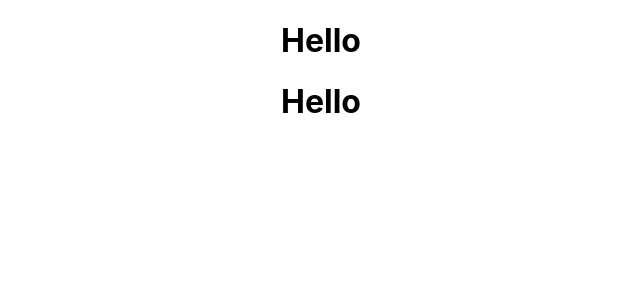
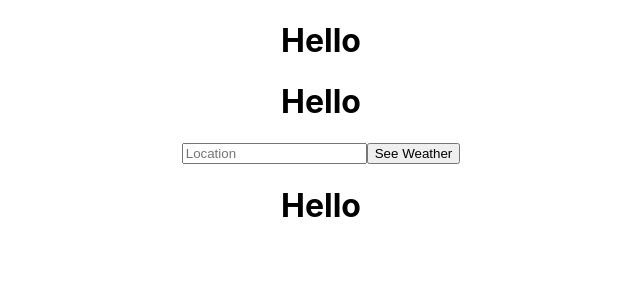
Before and after one commit to ellenell/ocean-app-frontend, a React (Create React App) app: page / in a window 1280 px wide. Shown: the top 300 px of the page, without its empty margins (319-959 px from the left). Built offline with nearby package versions, Linux system fonts and the light colour scheme.

Commit message:
created a daily weather page

```diff
--- a/src/App.js
+++ b/src/App.js
@@ -1,17 +1,21 @@
 import React from 'react'
 import './App.css';
 
-// Import components and pages
+// Import components
 import Header from './components/Header.js'
 import Footer from './components/Footer.js'
-import Home from './components/Home.js'
+
+// Import pages
+import Home from './pages/Home.js'
+import DailyWeather from './pages/DailyWeather.js'
 
 
 function App() {
   return (
     <div className="App">
       < Header />
-
+      < Home />
+      < DailyWeather />
       < Footer />
     </div>
   );
--- /dev/null
+++ b/src/pages/DailyWeather.js
@@ -0,0 +1,73 @@
+import React, { useState } from 'react'
+
+
+const DailyWeather = () => {
+  const [location, setLocation] = useState('')
+  const [weatherData, setWeatherData]
+ = useState(null)
+  const API_KEY = '03811f078e215996083861bf2f7eabf2'
+
+  const inputLocation = (event) => {
+    setLocation(event.target.value);
+  };
+
+  const submitLocation = (event) => {
+    event.preventDefault();
+    fetchDailyWeather();
+  };
+
+  const fetchDailyWeather = async () => {
+    try {
+      const response = await fetch (
+        `https://api.openweathermap.org/data/2.5/weather?q=${location}&units=imperial&appid=${API_KEY}`
+        );
+      const data = await response.json();
+      setWeatherData(data);
+      }
+      catch (error) {
+
+      console.error(error);
+
+      }
+    }
+
+//  useEffect(() => {
+//   const fetchWeatherData = async () => {
+//     const options = {
+//       method: "GET",
+//       header: {
+
+//       }
+//     }
+//   }
+//  })
+  return (
+    <div className="Header">
+      <div className ="Weatherform">
+
+        <form onSubmit={submitLocation}>
+          <input
+            type="text"
+            value={location}
+            onChange={inputLocation}
+            placeholder="Location"
+        />
+        <button type="Submit">See Weather</button>
+        </form>
+        {weatherData && (
+        <div>
+          <h2>Weather in {weatherData.name}</h2>
+          <p>Temperature: {Math.round(weatherData.main.temp)}° F</p>
+          <p>Description: {weatherData.weather[0].description}</p>
+        </div>
+      )}
+    </div>
+
+
+      </div>
+
+
+  );
+}
+
+export default DailyWeather;
--- /dev/null
+++ b/src/pages/Home.js
@@ -0,0 +1,13 @@
+import React from 'react'
+
+
+const Home = () => {
+  return (
+    <div className="Home">
+      <h1>Hello</h1>
+
+    </div>
+  );
+}
+
+export default Home;
```
Also changed, not shown: src/components/Home.js (deleted).
